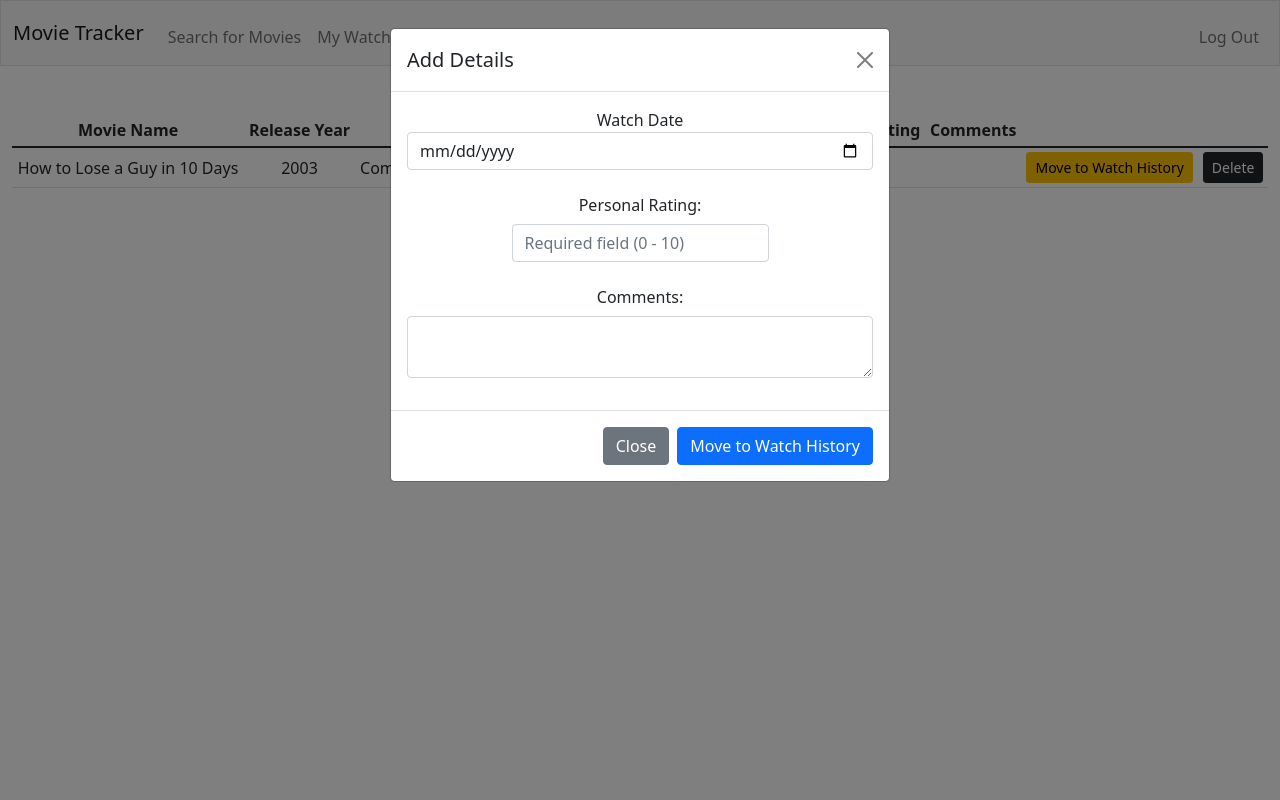
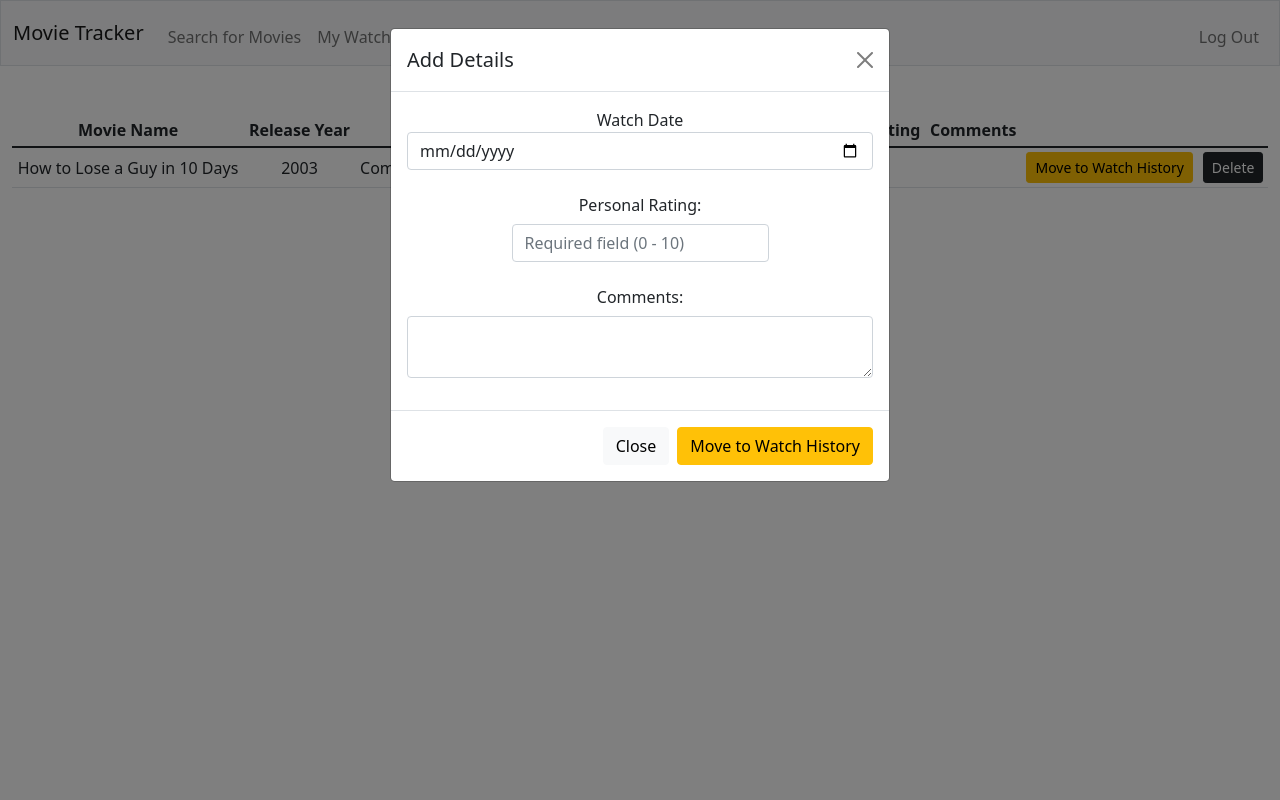
Before and after one commit to aybucydu9/movie_tracker, a Flask app: page /wishlist in a window 1280 px wide, after a click on "Move to Watch History". Run offline with Flask 3, Linux system fonts and the light colour scheme; a user stored in the database is signed in.

Commit message:
front end UI enhancement

```diff
--- a/templates/search.html
+++ b/templates/search.html
@@ -7,7 +7,7 @@
 {% block main %}
     <form action="/search" method="post">
         <div class="mb-3">
-            <input autocomplete="off" autofocus class="form-control mx-auto w-auto" id="title" name="title" placeholder="Movie Title" type="text">
+            <input autocomplete="off" autofocus class="form-control mx-auto w-auto" id="title" name="title" placeholder="Movie Title (English)" type="text">
         </div>
         <button class="btn btn-primary" type="submit" name="search_movie">Search</button>
     </form>
--- a/templates/wishlist.html
+++ b/templates/wishlist.html
@@ -68,8 +68,8 @@
                                 </div>
                             </div>
                             <div class="modal-footer">
-                            <button type="button" class="btn btn-secondary" data-bs-dismiss="modal">Close</button>
-                            <button class="btn btn-primary" name="add_to_history" type="submit">Move to Watch History</button>
+                            <button type="button" class="btn btn-light" data-bs-dismiss="modal">Close</button>
+                            <button class="btn btn-warning" name="add_to_history" type="submit">Move to Watch History</button>
                             </div>
                           </div>
                         </div>
```
Also changed, not shown: templates/homepage.html (added, +9 -0 lines), templates/search_results.html (+5 -5 lines).
